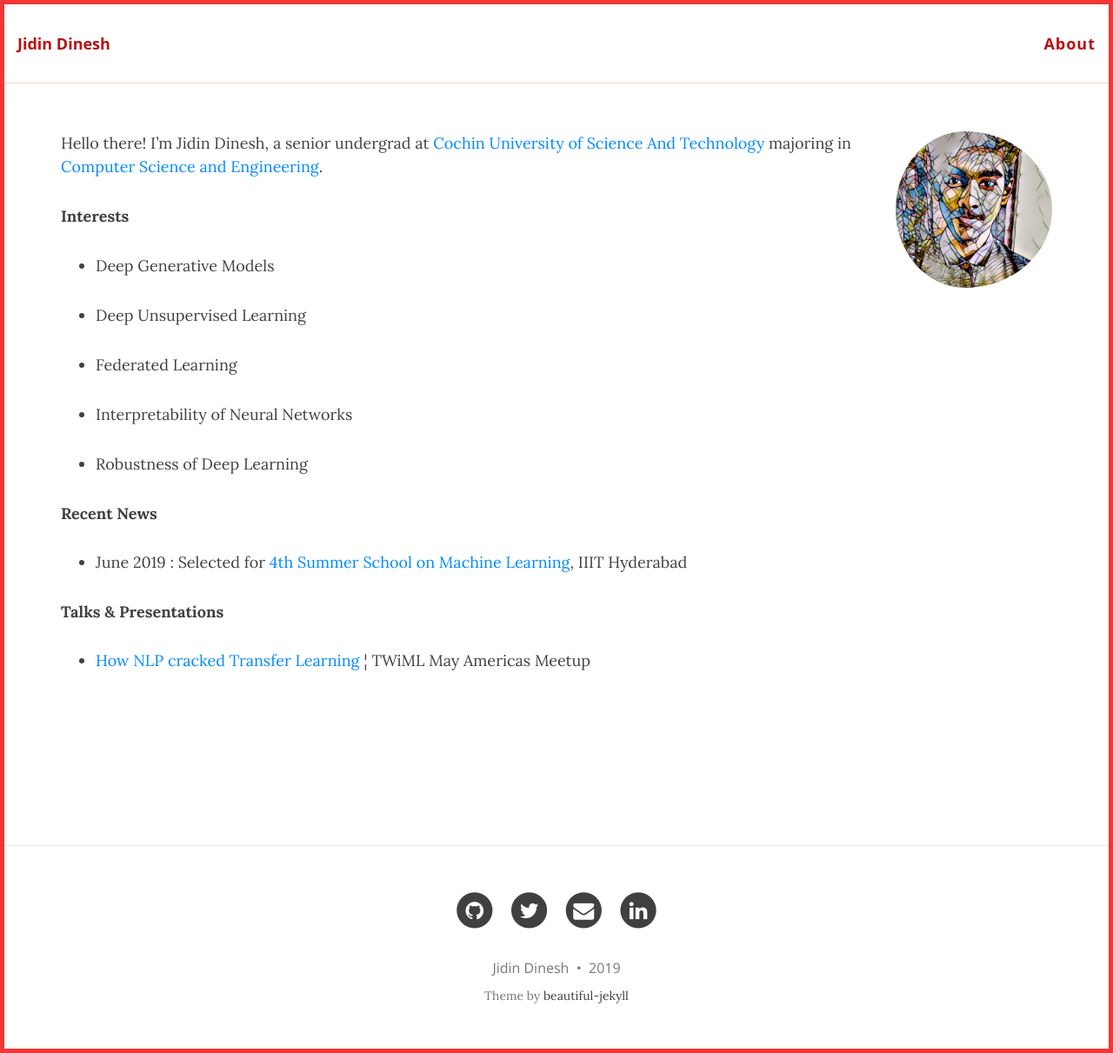
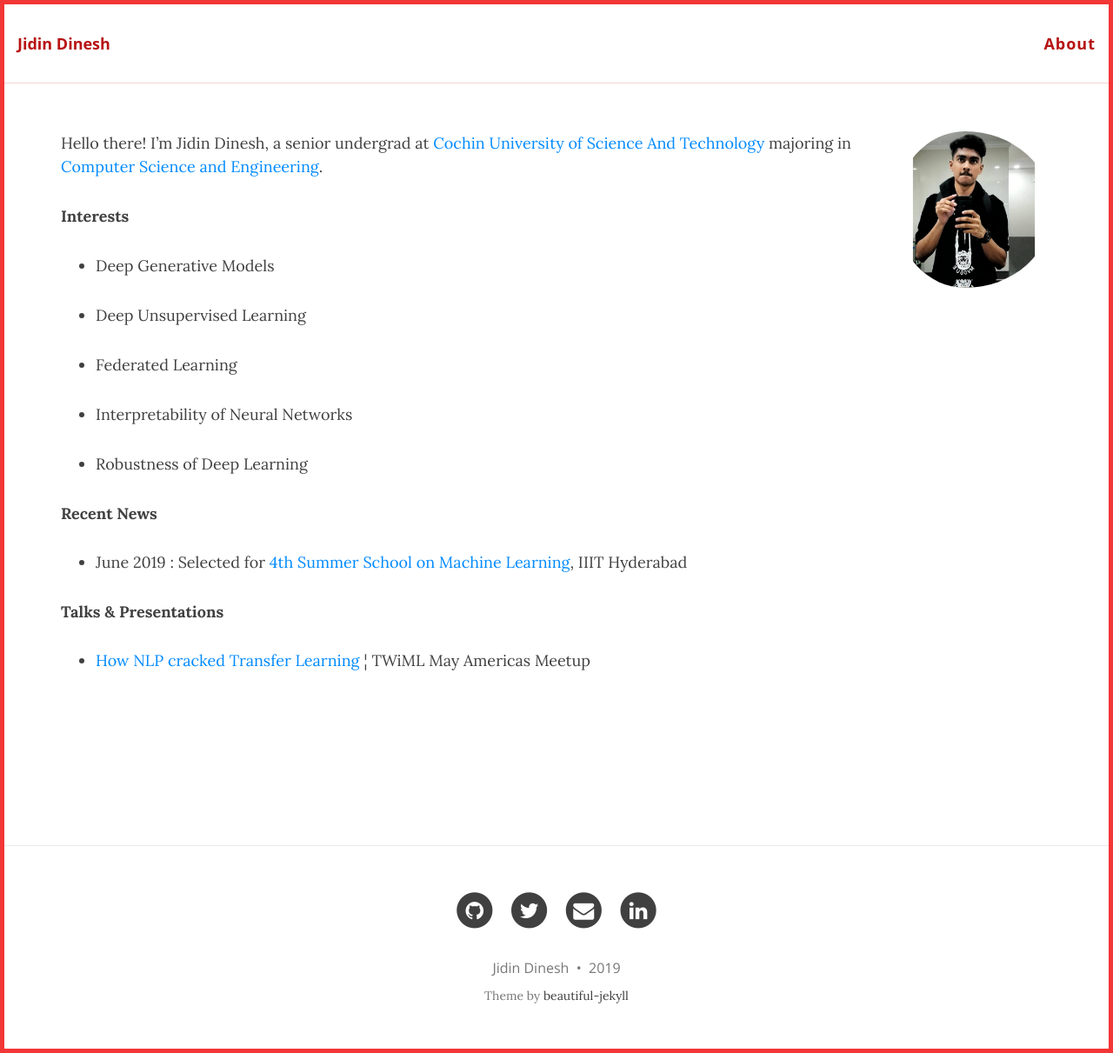
Before and after one commit to jidindinesh/jidindinesh.github.io, a Jekyll site: the page built from About.md, in a window 1280 px wide. Shown: the whole page at 87% size. Built offline with Jekyll 4.4.1, drawn with Linux system fonts in a browser that asks for light colours; nearby versions of some CDN libraries; our own code applies the rules of GitHub Pages for plain Markdown files.

Commit message:
Update About.md

```diff
--- a/About.md
+++ b/About.md
@@ -1,6 +1,6 @@
 
 
-![Jidin Dinesh](/img/dp.jpeg){:style="width: 200px; overflow: hidden; border-radius: 50%; float: right; padding-left: 20px"}
+![Jidin Dinesh](/img/picture.jpg){:style="width: 200px; overflow: hidden; border-radius: 50%; float: right; padding-left: 20px"}
 
 Hello there! I'm Jidin Dinesh, a senior undergrad at [Cochin University of Science And Technology](https://cusat.ac.in/) majoring in
 [Computer Science and Engineering](http://soe.cusat.ac.in/pages/division/div_cs.php).
```
